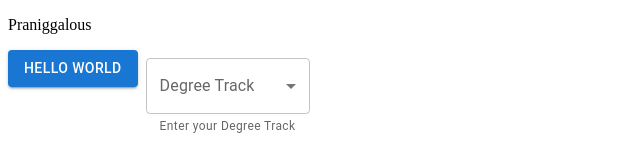
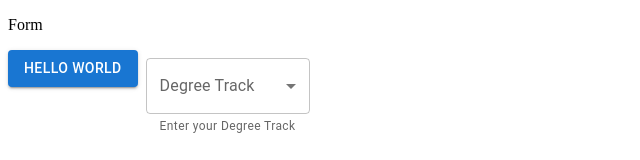
Before and after one commit to jasonkeith5274/degree_tool, a React (Create React App) app in the folder frontend/: page / in a window 1280 px wide. Shown: the top 160 px of the page, without its empty margins (0-640 px from the left). Built offline with nearby package versions, Linux system fonts and the light colour scheme.

Commit message:
removed text

```diff
--- a/frontend/src/App.js
+++ b/frontend/src/App.js
@@ -16,7 +16,7 @@ function App() {
 
   return (
     <div>
-      <p> Praniggalous </p>
+      <p> Form </p>
       <Button variant="contained">Hello World</Button>
       <FormControl sx={{ m: 1, minWidth: 120 }}>
         <InputLabel>Degree Track</InputLabel>
```
Also changed, not shown: frontend/src/Home.js (deleted, +0 -13 lines).
